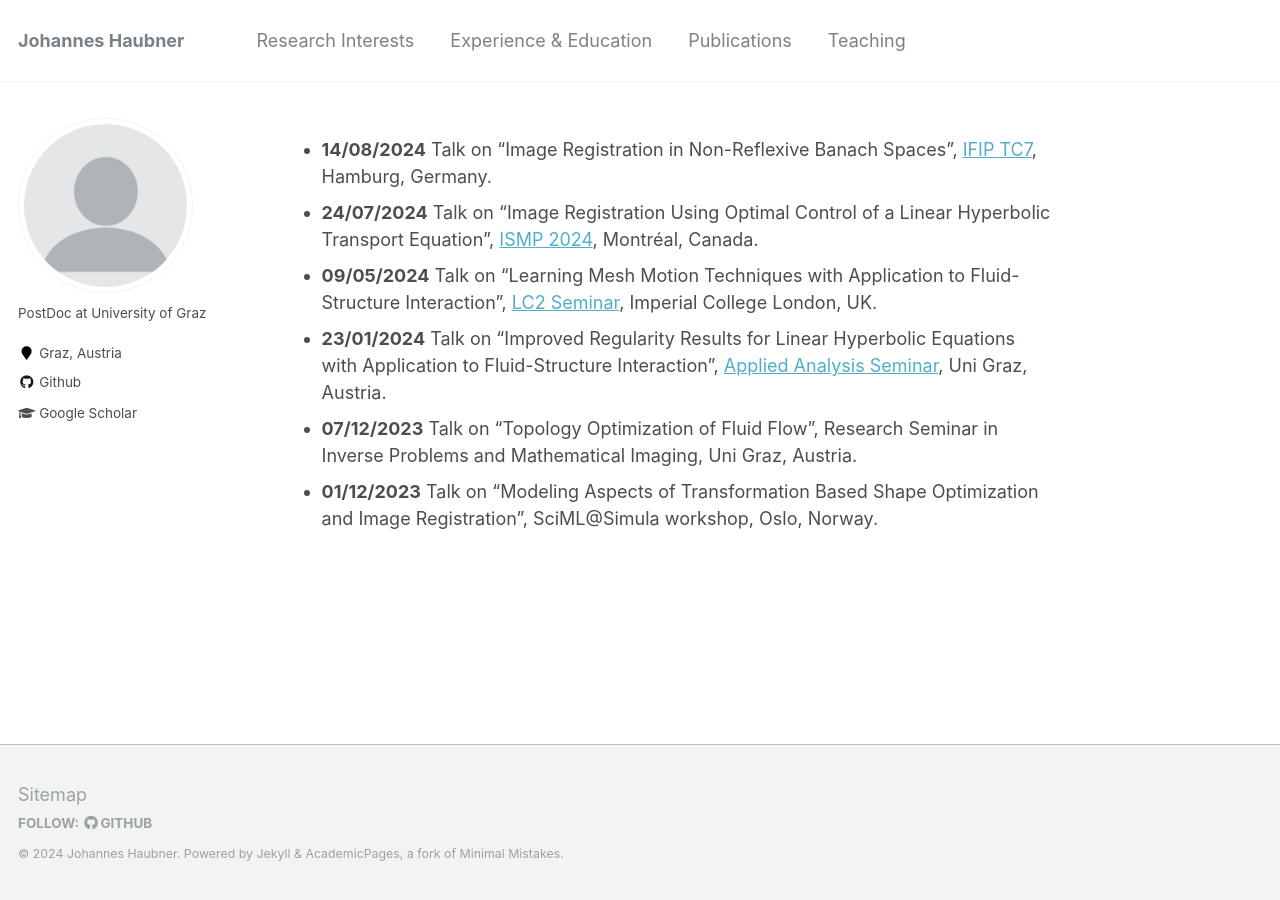
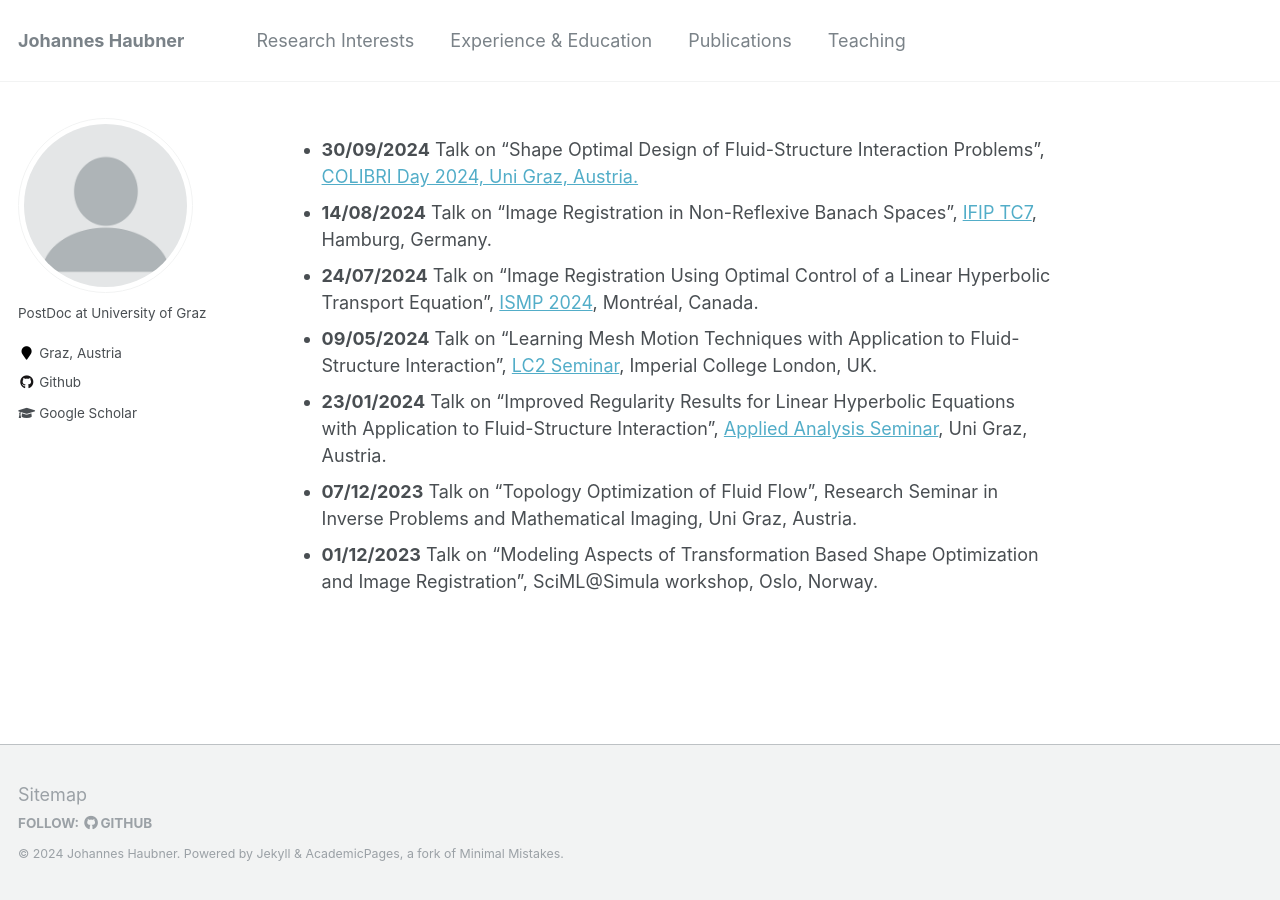
Before and after one commit to JohannesHaubner/johanneshaubner.github.io, a Jekyll site: the page built from _pages/about.md, in a window 1280 px wide. Built offline with Jekyll 4.4.1, drawn with Linux system fonts in a browser that asks for light colours.

Commit message:
Update about.md

```diff
--- a/_pages/about.md
+++ b/_pages/about.md
@@ -8,6 +8,7 @@ redirect_from:
   - /about.html
 ---
 
+- **30/09/2024** Talk on "Shape Optimal Design of Fluid-Structure Interaction Problems", <a href="https://www.uni-graz.at/de/veranstaltungen/colibri-day/">COLIBRI Day 2024, Uni Graz, Austria.
 - **14/08/2024** Talk on "Image Registration in Non-Reflexive Banach Spaces", <a href="https://www.conferences.uni-hamburg.de/event/301/">IFIP TC7</a>, Hamburg, Germany.
 - **24/07/2024** Talk on "Image Registration Using Optimal Control of a Linear Hyperbolic Transport Equation", <a href="https://ismp2024.gerad.ca/schedule/PS7/-74">ISMP 2024</a>, Montr&eacute;al, Canada.
 - **09/05/2024** Talk on "Learning Mesh Motion Techniques with Application to Fluid-Structure Interaction", <a href="https://www.imperial.ac.uk/ammp/seminars--events/ammp-research-group-seminars/lc2-learning-computation-control-seminar/">LC2 Seminar</a>, Imperial College London, UK.
```
